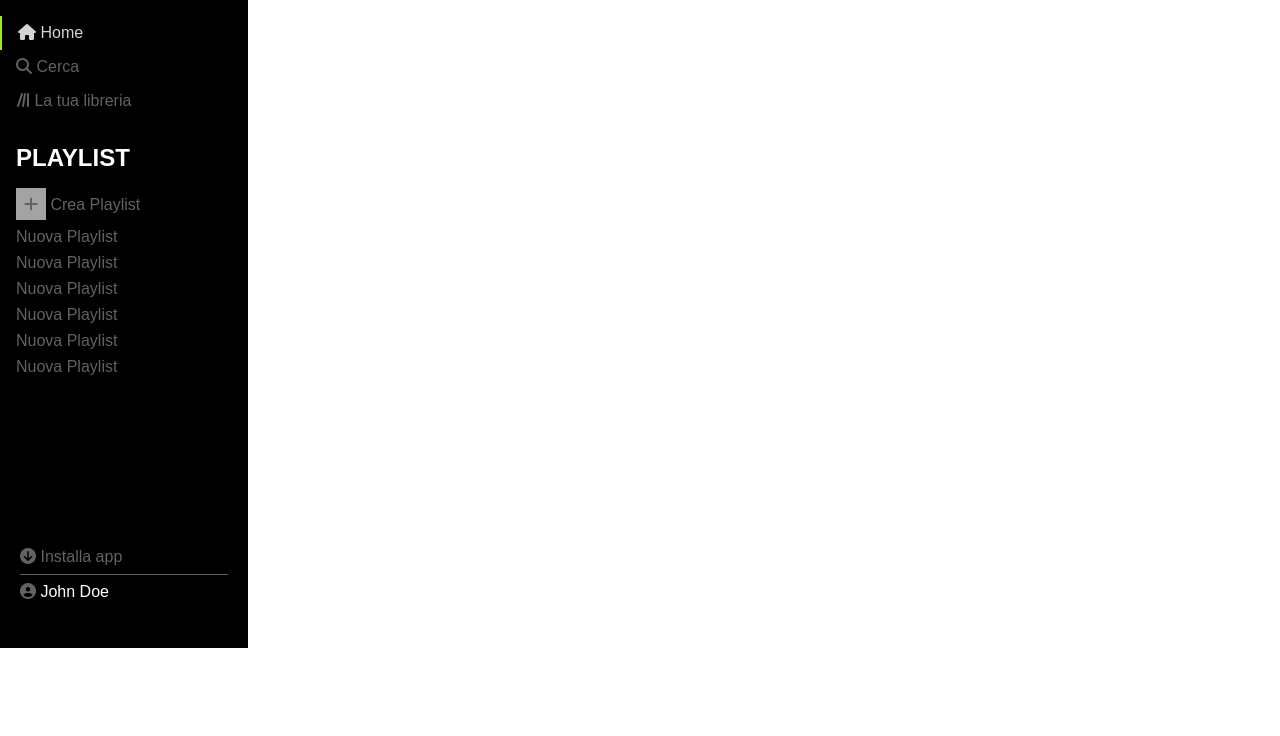
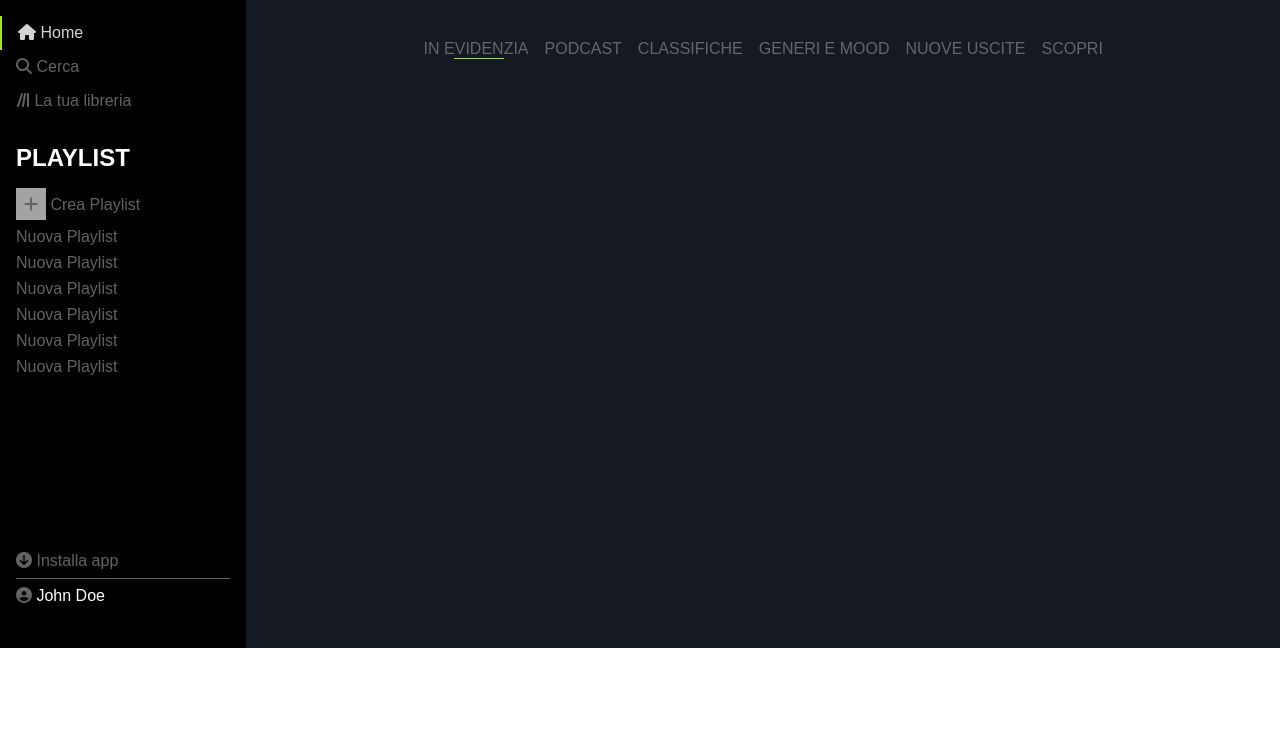
Before and after one commit to Tappobill/html-css-spotifyweb, a plain HTML site: page index.html in a window 1280 px wide. Shown: the part 64-800 px from the top of the page. Drawn offline with Linux system fonts and the light colour scheme.

Commit message:
Lista menù

```diff
--- a/css/style.css
+++ b/css/style.css
@@ -110,7 +110,43 @@ li{
 }
 
 .left-3{
-    padding-left: 20px;
-    padding-right: 20px;
-    height: 100px;
+    padding-left: 1rem;
+    padding-right: 1rem;
+    height: 6rem;
 }
+
+.main-interface{
+    width: calc(100% - 15rem);
+    background-color: #141922;
+}
+
+.main-menu{
+    display: flex;
+    justify-content: center;
+    margin-top: 6rem;
+}
+
+.main-menu li{
+    list-style: none;
+    padding: 0.5rem;
+}
+
+.main-menu li a{
+    text-decoration: none;
+    color: #64676c;
+}
+
+.black-underline{
+    background-color: #141922;
+    width: 50px;
+    height: 1px;
+    padding-top: 0;
+    padding-bottom: 0;
+    padding-left: 30px;
+}
+
+.green-underline{
+    background-color: #9ce62a;
+    width: 50px;
+    height: 1px;
+}
--- a/index.html
+++ b/index.html
@@ -52,7 +52,7 @@
                     <div class="left-2">
 
                         <h2>
-                         PLAYLIST
+                            PLAYLIST
                         </h2>
 
                         <ul>
@@ -94,8 +94,7 @@
                 <div class="left-3">
 
                     <div class="downloadleft">
-                        <i class="fa-solid fa-circle-arrow-down"></i>
-                        <span>
+                        <i class="fa-solid fa-circle-arrow-down"></i> <span>
                             Installa app
                         </span>
                     </div>
@@ -111,6 +110,58 @@
 
             </div>
 
+
+            <div class="main-interface">
+
+                <div class="container-interface">
+
+                    <ul class="main-menu">
+
+                        <li>
+                            <a href="#">
+                                IN EVIDENZIA
+                            </a>
+                            <div class="black-underline">
+                                <div class="green-underline"></div>
+                            </div>
+                        </li>
+
+                        <li>
+                            <a href="#">
+                                PODCAST
+                            </a>
+                        </li>
+
+                        <li>
+                            <a href="#">
+                               CLASSIFICHE
+                            </a>
+                        </li>
+
+                        <li>
+                            <a href="#">
+                            GENERI E MOOD
+                            </a>
+                        </li>
+
+                        <li>
+                            <a href="#">
+                                NUOVE USCITE
+                            </a>
+                        </li>
+
+                        <li>
+                            <a href="#">
+                                SCOPRI
+                            </a>
+                        </li>
+
+                    </ul>
+
+                </div>
+
+            </div>
+
         </main>
 
     </div>
```
